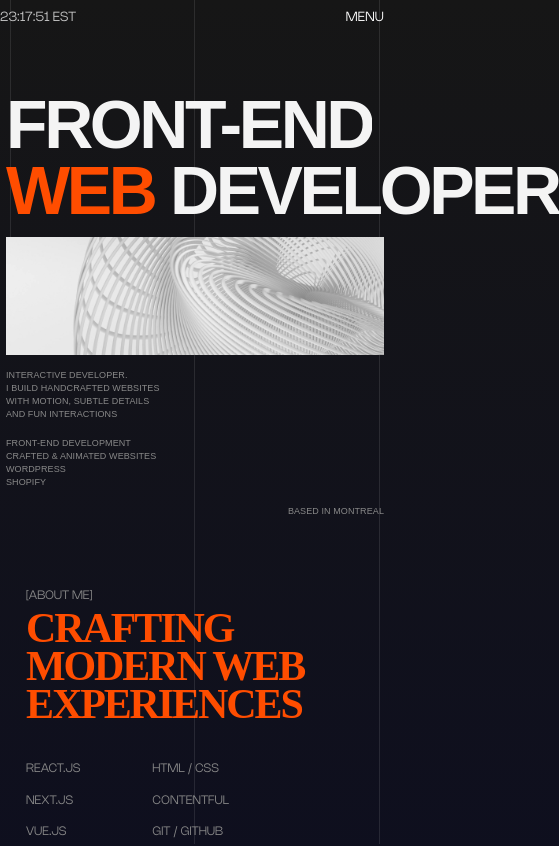
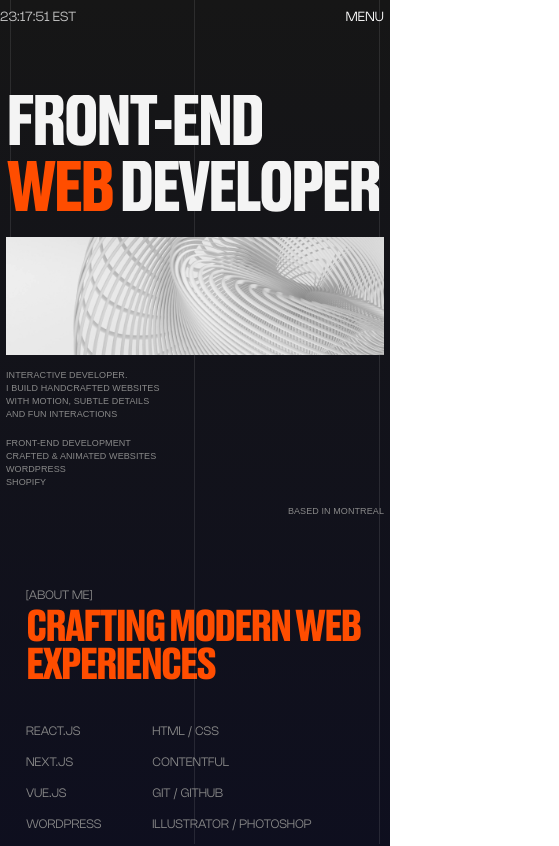
Before and after one commit to nin0dev/portfolio, a Vue app: page / in a window 390 px wide. Shown: the top 846 px of the page, 559 px wide, since content can reach past the window. Built offline with nearby package versions, Linux system fonts and the light colour scheme; a web font is replaced by a local one.

Commit message:
add lenis to project cases + mobile font issue

```diff
--- a/src/assets/css/fonts.css
+++ b/src/assets/css/fonts.css
@@ -1,5 +1,5 @@
 @font-face {
-  font-family: 'Druk Text Trial', sans-serif;
+  font-family: 'Druk Text Trial';
   src:
     local('Druk Text Bold Trial'),
     url('/fonts/DrukText-Bold-Trial.woff') format('woff'),
--- a/src/views/FictionalProductProjectView.vue
+++ b/src/views/FictionalProductProjectView.vue
@@ -1,7 +1,8 @@
 <script setup>
 import { useHead } from '@unhead/vue'
+import { onMounted } from 'vue';
 import Footer from '@/components/Footer.vue';
-import { onMounted } from 'vue';
+import LenisScrollTrigger from '@/components/LenisScrollTrigger.vue'
 
 useHead({
     title: 'Fictional Product Showcase - Project',
@@ -14,6 +15,7 @@ onMounted(() => {
 </script>
 
 <template>
+    <LenisScrollTrigger>
         <main class="project-page">
             <RouterLink to="/" class="project-page__back"><- Back to home</RouterLink>
                     <section class="project-page__hero">
@@ -22,10 +24,12 @@ onMounted(() => {
                         <p>
                             A visual showcase page focused on storytelling, product framing, and smooth interactions.
                         </p>
-                    <img src="/src/assets/images/product-project_thumb.webp" alt="Fictional Product Showcase preview" />
+                        <img src="/src/assets/images/product-project_thumb.webp"
+                            alt="Fictional Product Showcase preview" />
                     </section>
                     <Footer />
         </main>
+    </LenisScrollTrigger>
 </template>
 
 <style scoped>
--- a/src/views/ReflexProdProjectView.vue
+++ b/src/views/ReflexProdProjectView.vue
@@ -1,7 +1,8 @@
 <script setup>
 import { useHead } from '@unhead/vue'
+import { onMounted } from 'vue';
 import Footer from '@/components/Footer.vue';
-import { onMounted } from 'vue';
+import LenisScrollTrigger from '@/components/LenisScrollTrigger.vue'
 
 useHead({
     title: 'ReflexProd CRM - Project',
@@ -14,6 +15,7 @@ onMounted(() => {
 </script>
 
 <template>
+    <LenisScrollTrigger>
         <main class="project-page">
             <RouterLink to="/" class="project-page__back"><- Back to home</RouterLink>
 
@@ -21,12 +23,14 @@ onMounted(() => {
                         <p class="project-page__tag">[ Project ]</p>
                         <h1>ReflexProd CRM</h1>
                         <p>
-                        A CRM-focused product build with a clean dashboard system and scalable component architecture.
+                            A CRM-focused product build with a clean dashboard system and scalable component
+                            architecture.
                         </p>
                         <img src="/src/assets/images/crm-project_thumb.webp" alt="ReflexProd CRM preview" />
                     </section>
                     <Footer />
         </main>
+    </LenisScrollTrigger>
 </template>
 
 <style scoped>
```
Lines whose indentation alone changed are shown as unchanged.
